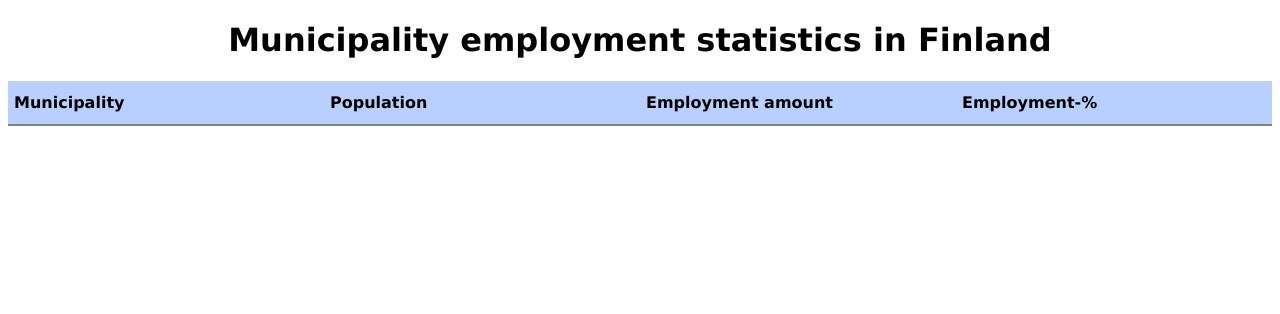
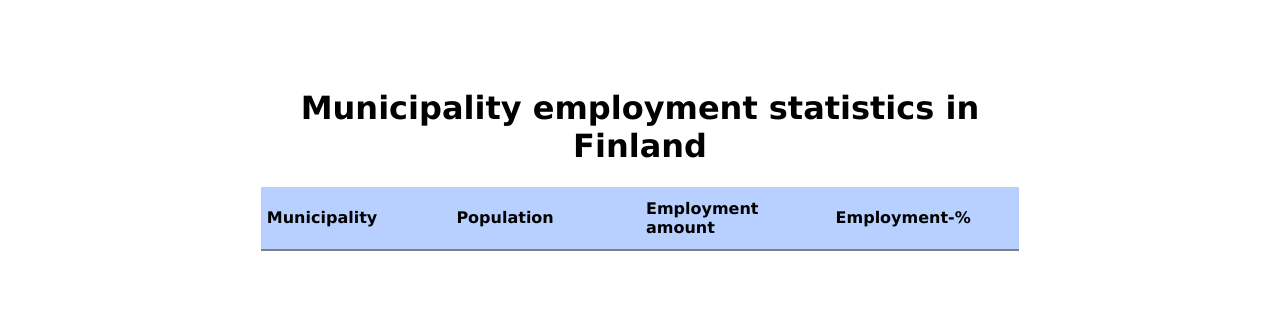
Before and after one commit to iitaellu/Week3_tasks, a website built with Parcel: page index.html in a window 1280 px wide. Built offline with nearby package versions, Linux system fonts and the light colour scheme; no server answers.

Commit message:
Update styles.css

```diff
--- a/src/styles.css
+++ b/src/styles.css
@@ -1,38 +1,39 @@
 body {
-  font-family: Verdana, Arial, sans-self;
+  font-family: Verdana, Arial, sans-serif;
 }
-h1 {
-  text-align: center;
-}
+
 table {
   border-collapse: collapse;
   font-size: 16px;
   text-align: left;
+  table-layout: fixed;
   width: 100%;
-  table-layout: fixed;
 }
-td {
-  padding: 6px;
-  border-bottom: 1px solid gray;
-}
+
 th {
   background-color: #b7d0ff;
   font: bold;
   padding: 12px 0px 12px 6px;
   border-bottom: 2px solid gray;
 }
-tr {
-  padding: 6px;
-  border-bottom: 1px solid gray;
-}
+
 tr:nth-child(even) {
   background-color: #f2f2f2;
 }
 tr:nth-child(odd) {
   background-color: #ffffff;
 }
-center {
+
+td {
+  padding: 6px;
+  border-bottom: 1px solid gray;
+}
+.center {
   margin: auto;
   padding: 60px;
   width: 60%;
+  text-align: center;
 }
+h1 {
+  text-align: center;
+}
```
